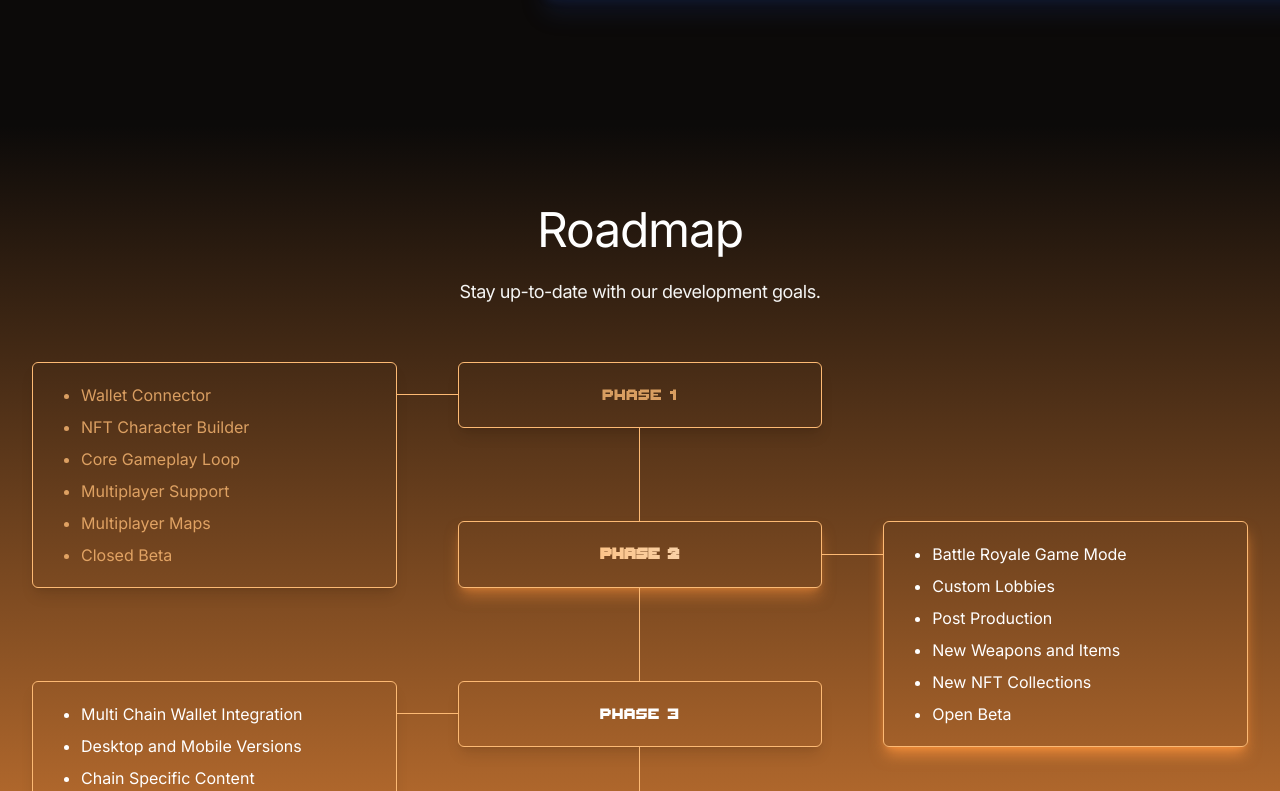
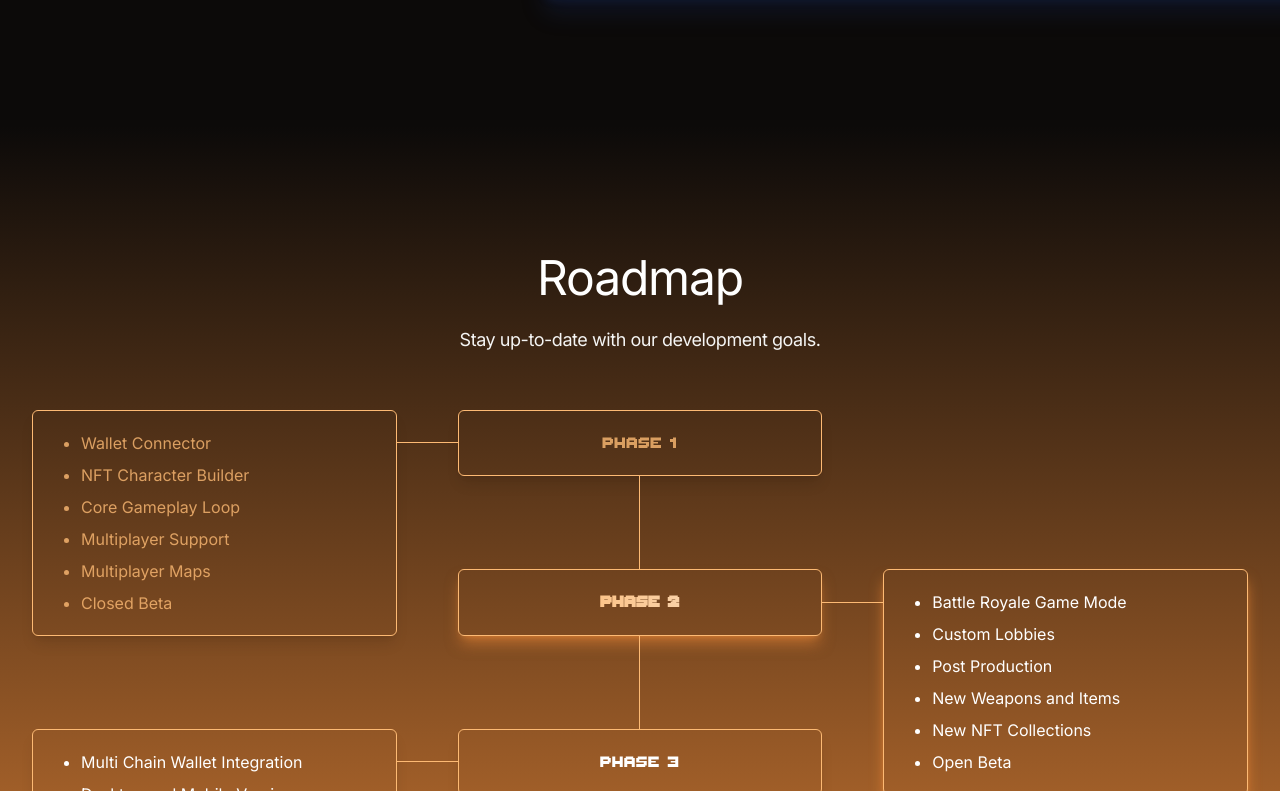
Before and after one commit to brodiecc/chainz-unleashed-website, a Next.js app: page / in a window 1280 px wide. Shown: the part 1969-2760 px from the top of the page. Built offline with nearby package versions, Linux system fonts and the light colour scheme.

Commit message:
Fixed Viewport issues with nav link scrolling

```diff
--- a/src/components/Hero.tsx
+++ b/src/components/Hero.tsx
@@ -33,7 +33,7 @@ const collections = [
 
 export default function Hero() {
   return (
-    <div className="bg-stone-900">
+    <div id="home" className="bg-stone-900">
       <Container className="py-16">
         <div className="relative isolate pt-14">
           <div
--- a/src/components/PrimaryFeatures.tsx
+++ b/src/components/PrimaryFeatures.tsx
@@ -7,7 +7,7 @@ export default function PrimaryFeatures() {
     <section
       id="about"
       aria-label="Features of the game."
-      className="relative overflow-hidden bg-stone-950 pt-20 pb-28 sm:py-32"
+      className="relative overflow-hidden bg-stone-950 py-28 sm:py-32"
     >
       <Container className="relative">
         <div className="max-w-2xl md:mx-auto text-center xl:max-w-none">
--- a/src/components/Roadmap.tsx
+++ b/src/components/Roadmap.tsx
@@ -6,7 +6,7 @@ export default function Roadmap() {
     <section
       id="roadmap"
       aria-label="Production roadmap of the game."
-      className="relative overflow-hidden pt-20 pb-28 sm:py-20 bg-gradient-to-b from-stone-950  to-orange-400 "
+      className="relative overflow-hidden py-32 bg-gradient-to-b from-stone-950  to-orange-400 "
     >
       <Container className="relative">
         <div className="max-w-2xl md:mx-auto text-center xl:max-w-none text-white">
```
